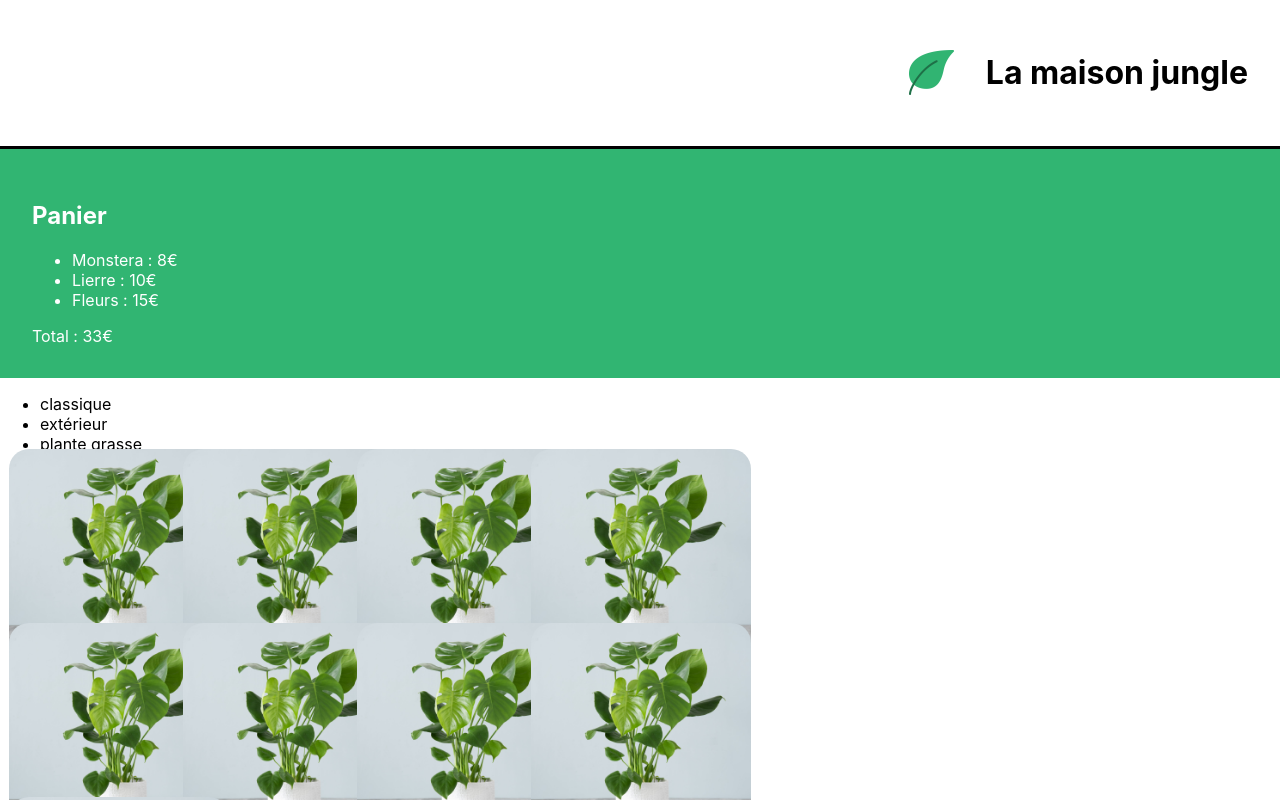
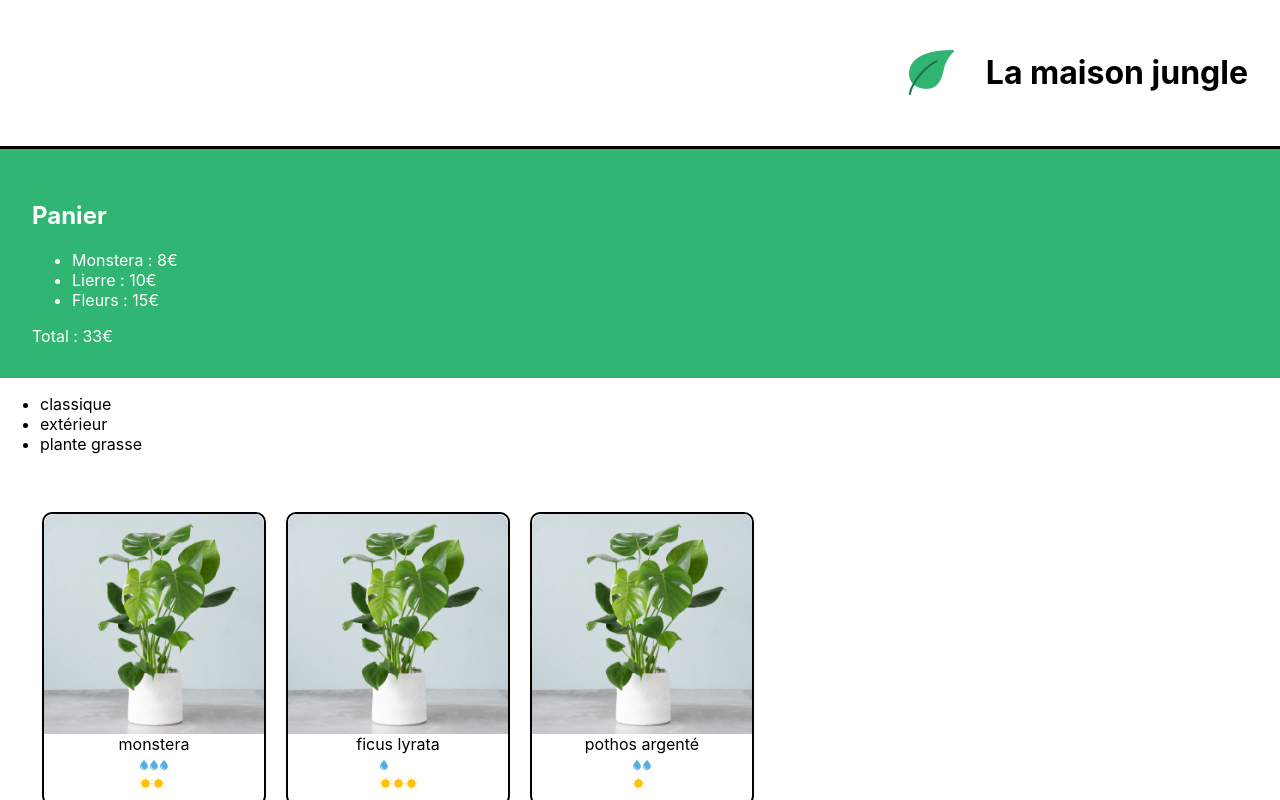
Before and after one commit to Akanj/reactJS, a React (Create React App) app: page / in a window 1280 px wide. Shown: the top 800 px of the page. Built offline with nearby package versions, Linux system fonts and the light colour scheme.

Commit message:
product item - caring informations

```diff
--- a/src/components/CareScale.js
+++ b/src/components/CareScale.js
@@ -1,11 +1,37 @@
+import Sun from '../assets/sun.svg'
+import Water from '../assets/water.svg'
+
+// Ici, il s'agit d'une manière de faire.
+//Vous auriez aussi pu utiliser une fonction qui retourne l'élément souhaité, ou bien faire directement des conditions
+const quantityLabel = {
+    1: 'peu',
+    2: 'modérément',
+    3: 'beaucoup'
+}
+
 function CareScale({ scaleValue, careType }) {
     const range = [1, 2, 3]
-
-    const scaleType = careType === 'light' ? '☀️' : '💧'
+    const scaleType =
+        careType === 'light' ? (
+            <img src={Sun} alt='sun-icon' />
+        ) : (
+            <img src={Water} alt='water-icon' />
+        )
 
     return (
-        <div>
-            {range.map((rangeElem) => scaleValue >= rangeElem ? <span key={rangeElem.toString()}>{scaleType}</span> : null
+        <div
+            onClick={() =>
+                alert(
+                    `Cette plante requiert ${quantityLabel[scaleValue]} ${
+                        careType === 'light' ? 'de lumière' : "d'arrosage"
+                    }`
+                )
+            }
+        >
+            {range.map((rangeElem) =>
+                scaleValue >= rangeElem ? (
+                    <span key={rangeElem.toString()}>{scaleType}</span>
+                ) : null
             )}
         </div>
     )
--- a/src/components/PlantItem.js
+++ b/src/components/PlantItem.js
@@ -15,7 +15,7 @@
             <img className='lmj-plant-item-cover' src={cover} alt={`${name} cover`} />
             {name}
             <div>
-                {isSpecialOffer && <div className='lmj-sales'>Soldes</div>}
+                {isSpecialOffer && <span className='lmj-sales'>Soldes</span>}
                 <CareScale careType='water' scaleValue={water}/>
                 <CareScale careType='light' scaleValue={light}/>
             </div>
--- a/src/styles/PlantItem.css
+++ b/src/styles/PlantItem.css
@@ -1,14 +1,32 @@
 .lmj-plant-item-cover {
     height: 220px;
     width: 220px;
-    border-radius: 20px;
+    border-radius: 10px;
+    border-bottom-left-radius: 0;
+    border-bottom-right-radius: 0;
 }
 
 .lmj-plant-item {
+    border: solid 2px black;
+    border-radius: 10px;
+    padding-bottom: 10px;
+    min-height: 250px;
+    width: 220px;
     margin: 10px;
     display: flex;
-    align-items: flex-start;
+    align-items: center;
     justify-content: center;
     flex-direction: column;
-    text-transform: capitalize;
+    position: relative;
 }
+
+.lmj-sales {
+    position: absolute;
+    right: 0px;
+    top: 10px;
+    font-weight: 500;
+    color: white;
+    padding: 5px 10px;
+    background-color: #31b572;
+    z-index: 2;
+}
--- a/src/styles/ShoppingList.css
+++ b/src/styles/ShoppingList.css
@@ -5,26 +5,3 @@
     flex-wrap: wrap;
     max-width: 800px;
 }
-
-.lmj-plant-item {
-    border: solid 2px black;
-    border-radius: 10px;
-    height: 150px;
-    width: 150px;
-    margin: 10px;
-    display: flex;
-    align-items: center;
-    justify-content: center;
-    flex-direction: column;
-    position: relative;
-}
-
-.lmj-sales {
-    position: absolute;
-    right: 0;
-    top: 10px;
-    font-weight: 500;
-    color: white;
-    padding: 5px 10px;
-    background-color: #31b572;
-}
```
Also changed, not shown: src/assets/sun.svg (added), src/assets/water.svg (added).
